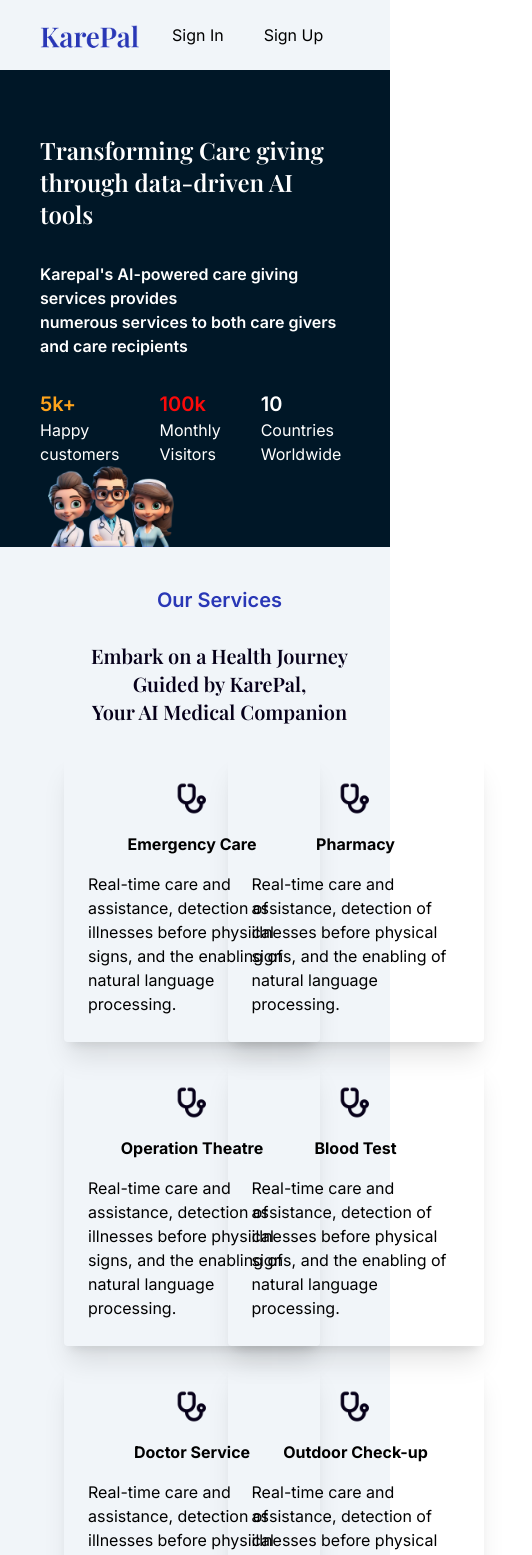
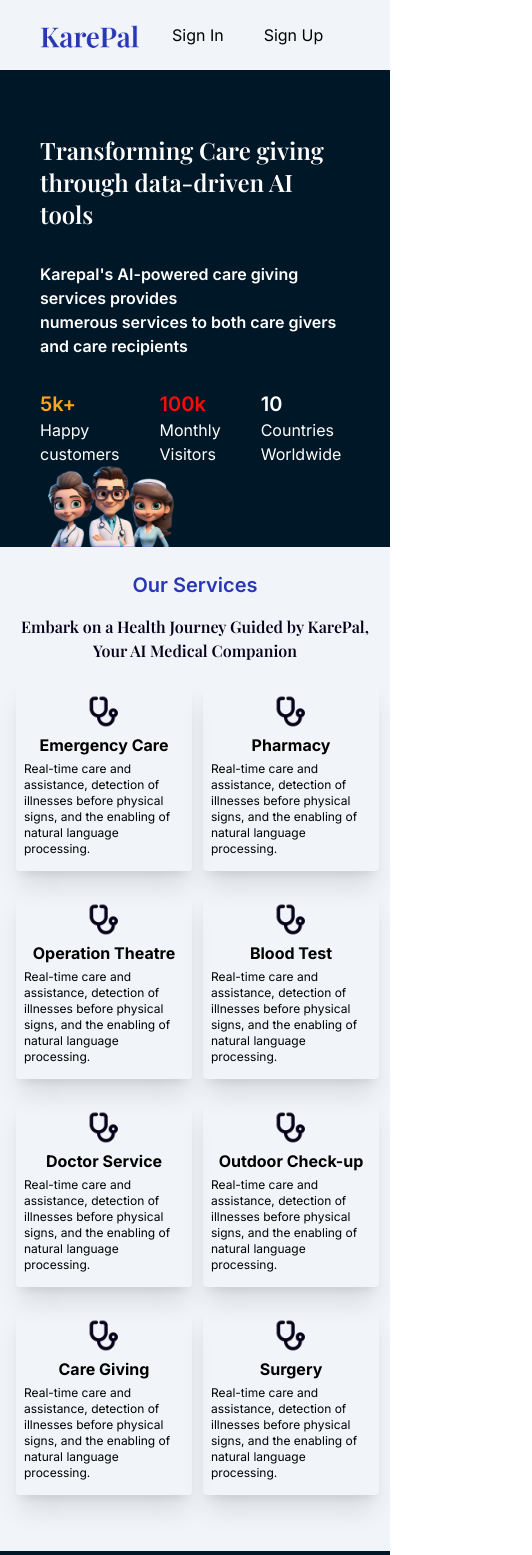
Before and after one commit to ChiefLopes/KarePal, a Next.js app: page / in a window 390 px wide. Shown: the top 1555 px of the page, 532 px wide, since content can reach past the window. Built offline with nearby package versions, Linux system fonts and the light colour scheme; a web font is replaced by a local one.

Commit message:
responsiveness

```diff
--- a/app/pages/newsletter.tsx
+++ b/app/pages/newsletter.tsx
@@ -1,14 +1,15 @@
 import React from "react";
+import newsletterBg from "@/app/Assets/images/newsletterBg.png";
 
 const Newsletter = () => {
   return (
     <div className="bg-[#001727] h-[22rem]">
-      <div className="flex flex-col items-center justify-center container-lg pt-20 text-white space-y-12">
+      <div className="flex flex-col items-center justify-center pt-14 lg:pt-18 text-white lg:space-y-12 mx-5 lg:m-[15px] lg:ml-[4rem] space-y-4">
         {/* TEXT */}
         <div className="text-center">
           <h1 className="font-bold">Newsletter</h1>
-          <p className="uppercase text-4xl">Join Us</p>
-          <p className="max-w-[27rem]">
+          <p className="uppercase text-3xl lg:text-4xl">Join Us</p>
+          <p className="max-w-[27rem] text-sm lg:text-base">
             KarePal: Your AI medical companion, empowering informed health
             decisions.
           </p>
@@ -18,9 +19,9 @@
           <input
             type="text"
             placeholder="Your Email"
-            className="p-3 rounded-l w-[30rem] text-gray-500 text-lg outline-0"
+            className="p-3 rounded-l w-[16.7rem] lg:w-[30rem] text-gray-500 text-lg outline-0"
           />
-          <button className="bg-[#2937B6] p-3 rounded-r w-[9rem] text-lg hover:bg-blue-900">
+          <button className="bg-[#2937B6] p-3 rounded-r lg:w-[9rem] text-lg hover:bg-blue-900">
             Subscribe
           </button>
         </div>
--- a/app/pages/services.tsx
+++ b/app/pages/services.tsx
@@ -4,25 +4,27 @@
 
 const Services = () => {
   return (
-    <div className="container-lg space-y-7 pt-6 ">
+    <div className="mx-4 lg:m-[15px] lg:ml-[4rem] space-y-4 lg:space-y-7 pt-6">
       <div className="text-center">
         <h1 className="text-xl font-semibold text-[#2937B6]">Our Services</h1>
       </div>
       <div className="text-center">
-        <p className="text-xl lg:text-3xl font-semibold text-[#07001A] playfair-font">
+        <p className="text-md lg:text-3xl font-semibold text-[#07001A] playfair-font">
           Embark on a Health Journey Guided by KarePal, <br /> Your AI Medical
           Companion
         </p>
       </div>
-      <div className="grid grid-cols-2 lg:grid-cols-4 gap-4 ">
+      <div className="grid grid-cols-2 lg:grid-cols-4 gap-4 lg:gap-4 ">
         {SERVICE_GRID.map((service) => (
           <div
             key={service.title}
-            className="w-64 h-72 space-y-4 rounded transition duration-300 ease-linear shadow-xl flex flex-col items-center justify-center hover:bg-[#2937B6] hover:shadow-2xl"
+            className="w-44 h-48 px-2 lg:px-0 lg:w-64 lg:h-72 space-y-1 lg:space-y-4 rounded transition duration-300 ease-linear shadow-xl flex flex-col items-center justify-center hover:bg-[#2937B6] hover:shadow-2xl"
           >
             <Image src={service.icon} alt="icon" width={35} height={35} />
             <h2 className="font-bold">{service.title}</h2>
-            <p className="max-w-52">{service.desc}</p>
+            <p className="lg:max-w-52 text-xs lg:text-[16px] lg:leading-6">
+              {service.desc}
+            </p>
           </div>
         ))}
       </div>
--- a/app/pages/team.tsx
+++ b/app/pages/team.tsx
@@ -5,16 +5,16 @@
 const Team = () => {
   return (
     <div className="">
-      <div className="container-lg space-y-12 h-[32rem]">
+      <div className="mx-4 lg:m-[15px] lg:ml-[4rem] space-y-4 lg:space-y-7 pt-6 h-[42rem] lg:h-[32rem]">
         {/* TEXT */}
         <div className="text-center space-y-2">
-          <h1 className="font-bold uppercase text-[#2937B6] text-xl ">
+          <h1 className="font-bold uppercase text-[#2937B6] text-base lg:text-xl">
             Our team
           </h1>
           <h2 className="playfair-font font-semibold text-2xl">
             Meet the Brilliant Minds:
           </h2>
-          <p className="max-w-[32rem] mx-auto text-md ">
+          <p className="max-w-[32rem] mx-auto text-sm lg:text-base ">
             Empower yourself with KarePal, your AI healthcare guide! Join
             millions on a journey to better health through interactive learning
             and personalized insights.
@@ -26,12 +26,14 @@
           {TEAM_GRID.map((team) => (
             <div
               key={team.name}
-              className="w-64 h-72 border border-2  rounded py-6 space-y-2 flex flex-col items-center "
+              className="w-44 h-[14.5rem] px-4 lg:px-0 lg:w-64 lg:h-72 space-y-1 lg:space-y-2 border border-2  rounded p-3 py-3 lg:py-4 flex flex-col items-center "
             >
               <Image src={team.icon} alt="team" width={62} height={62} />
               <h3 className="font-bold text-[#07001A]">{team.name}</h3>
               <p className="text-[#2937B6]">{team.title}</p>
-              <p className="max-w-48 text-[#646464]">{team.desc}</p>
+              <p className="text-xs lg:text-base max-w-48 text-[#646464]">
+                {team.desc}
+              </p>
               <Image src={team.logo} alt="logo" width={26} height={26} />
             </div>
           ))}
```
